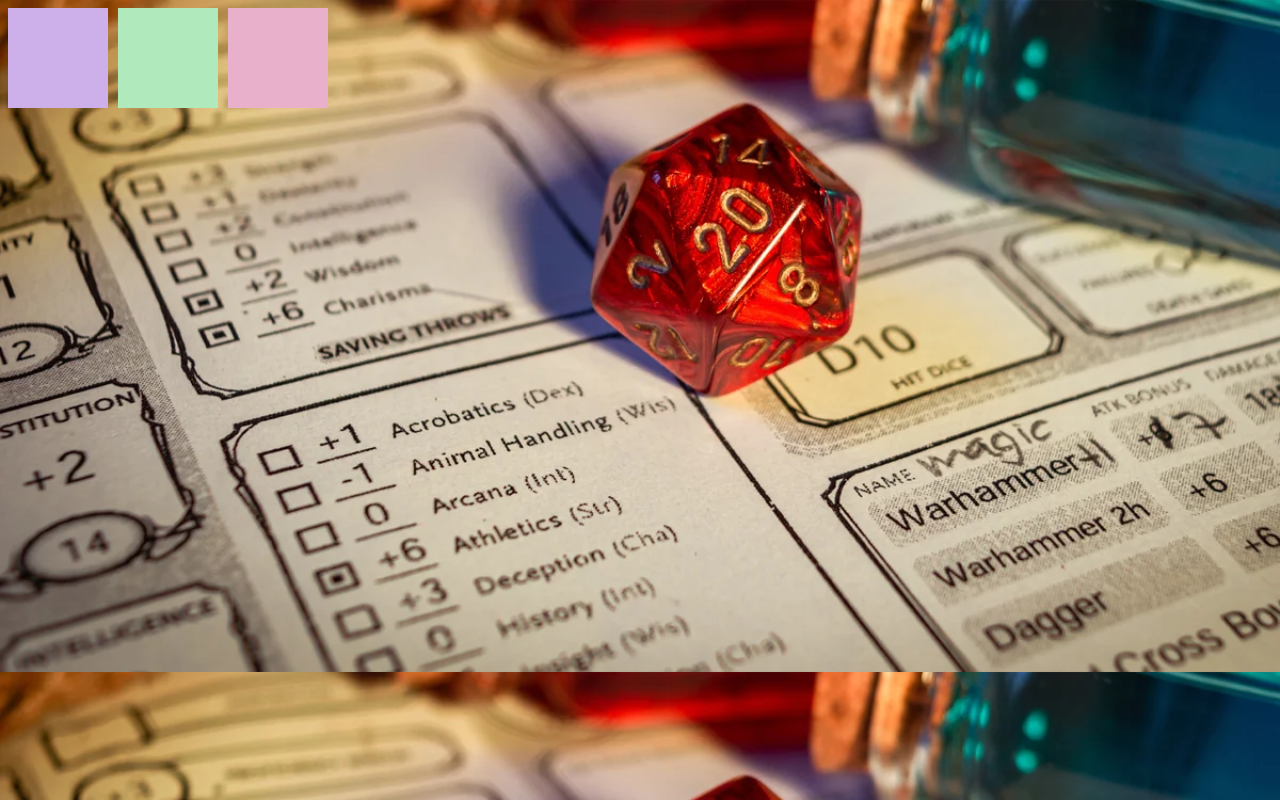
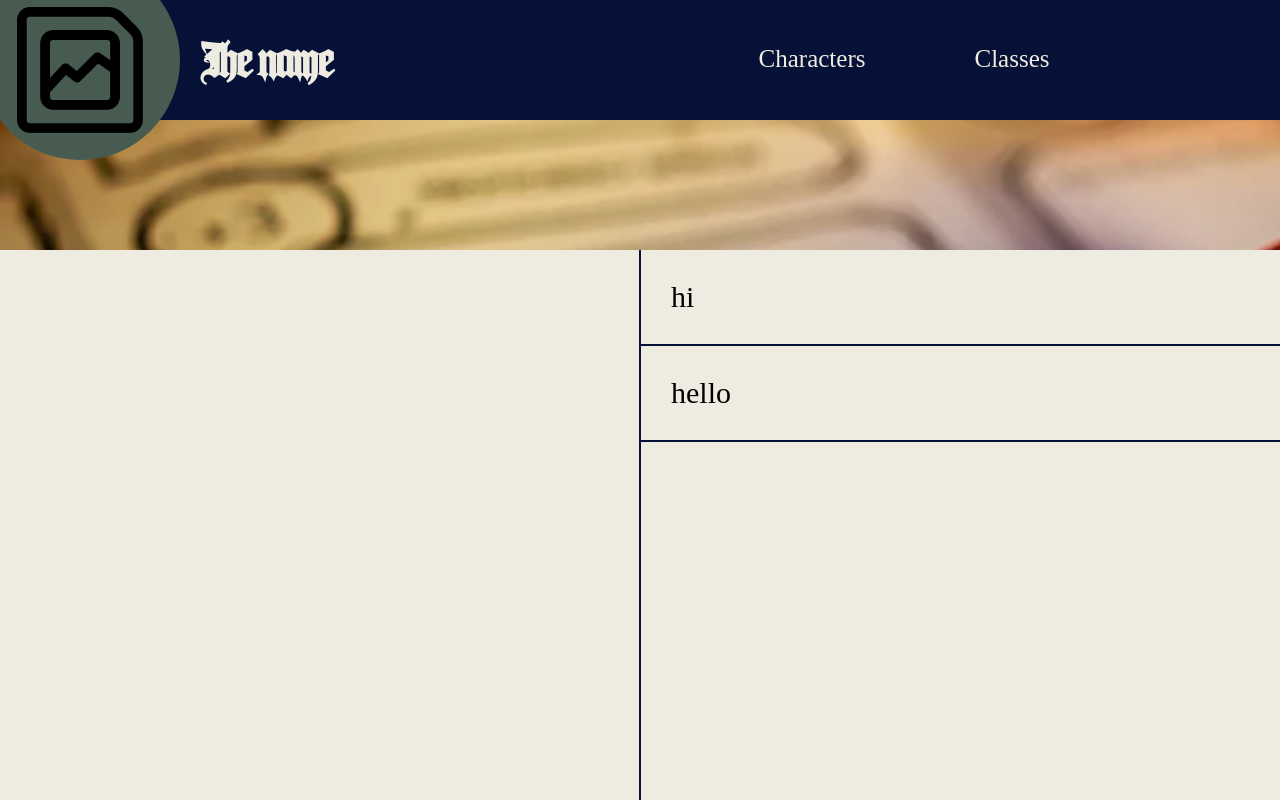
Before and after one commit to VargaDaniel2007/12-TypeScriptProjekt-DnD, a website built with Vite: page index.html in a window 1280 px wide. Shown: the top 800 px of the page. Built offline with nearby package versions, Linux system fonts and the light colour scheme.

Commit message:
css és html update

```diff
--- a/index.html
+++ b/index.html
@@ -4,22 +4,61 @@
 <head>
     <meta charset="UTF-8">
     <meta name="viewport" content="width=device-width, initial-scale=1.0">
-    <title>Name in progress</title>
+    <title>The name</title>
     <link rel="stylesheet" href="/src/styles/style.css">
 </head>
 
 <body>
-    <div class="container">
-        <div class="egy">
+    <div id="header">
+        <div class="titleDiv">
+            <h1>The name</h1>
+        </div>
+
+        <div class="navDiv">
+            <div id="characterNavigate">
+                <p>Characters</p>
+            </div>
+            <div id="classNavigate">
+                <p>Classes</p>
+            </div>
+        </div>
+
+    </div>
+    <div id="iconDiv">
+        <img src="/src/images/placeholderIconImage.png">
+    </div>
+
+    <div id="main">
+
+        <div id="details">
+
+
+            <form action="">
+
+
+
+
+            </form>
+
+
 
         </div>
-        <div class="ketto">
 
+
+
+
+
+
+        <div id="list">
+            <ul>
+                <li>hi</li>
+                <li>hello</li>
+            </ul>
         </div>
-        <div class="harom">
 
-        </div>
+
     </div>
+
 
 
     <script type="module" src="/src/components/main.ts"></script>
--- a/src/styles/style.css
+++ b/src/styles/style.css
@@ -1,24 +1,121 @@
-body{
+body {
     background-image: url(/src/images/placeholder\ body\ background.webp);
     background-size: cover;
+    padding: 0px;
+    margin: 0px;
 }
 
-.egy{
-    background-color: rgb(205, 176, 233);
-    width: 100px;
-    height: 100px;
+#header {
+    width: 100%;
+    height: 120px;
+    background-color: #061138;
+    position: fixed;
+    top: 0;
+    left: 0;
+    z-index: 2;
+    padding-left: 200px;
+    display: flex;
 }
-.ketto{
-    background-color: rgb(176, 233, 188);
-    width: 100px;
-    height: 100px;
+
+
+@font-face {
+    font-family: HeaderFont;
+    src: url(/src/fonts/IcelandWinterstorm_PERSONAL_USE_ONLY.otf);
 }
-.harom{
-    background-color: rgb(233, 176, 203);
-    width: 100px;
-    height: 100px;
+
+#header h1 {
+    color: #EEECE0;
+    font-size: 50px;
+    font-family: HeaderFont;
 }
-.container{
+
+
+#iconDiv {
+    width: 200px;
+    height: 200px;
+    border-radius: 150px;
+    background-color: #485B51;
+    z-index: 3;
+    position: fixed;
+    top: -40px;
+    left: -20px;
+    padding: auto;
+}
+
+#iconDiv img {
+    height: 140px;
+    width: 140px;
+    margin: 40px 30px;
+
+}
+
+
+
+
+#main {
+    width: 100%;
+    height: 1000px;
+    background-color: #EEECE0;
+    margin-top: 250px;
     display: flex;
-    gap: 10px;
 }
+
+
+.navigate {
+    background-color: #5a1327;
+    display: flex;
+}
+
+.navigate div {
+    width: 50%;
+    text-align: center;
+    color: #EEECE0;
+    font-size: 30px;
+}
+
+
+.navigate div p {
+    padding: 0px;
+    margin: 10px;
+}
+
+
+.titleDiv {
+    width: 40%;
+}
+
+.navDiv {
+    display: flex;
+}
+
+.navDiv div {
+    color: #EEECE0;
+    padding: 20px 0px;
+    font-size: 25px;
+    text-align: center;
+    box-sizing: border-box;
+    width: 200px;
+}
+
+
+
+#details{
+    width: 50%;
+    border-right: #061138 solid 1px;
+    height: 100%;
+}
+#list{
+    width: 50%;
+    border-left: #061138 solid 1px;
+    height: 100%;
+}
+#main li{
+    border-bottom: #061138 solid 2px;
+    list-style: none;
+    padding: 30px;
+    font-size: 30px;
+}
+#main ul{
+    padding: 0px;
+    margin: 0px;
+}
```
Also changed, not shown: src/fonts/IcelandWinterstorm_PERSONAL_USE_ONLY.otf (added), src/images/placeholderIconImage.png (added).
